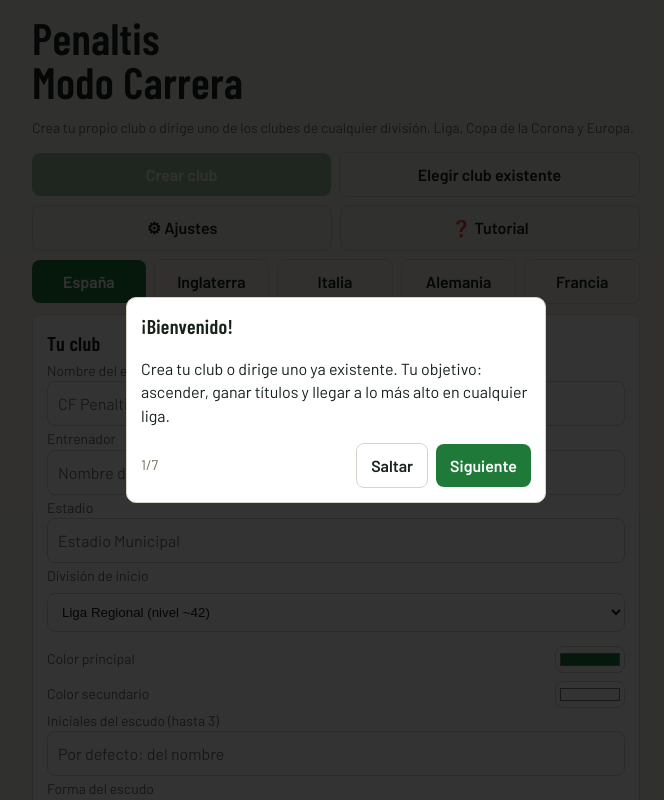
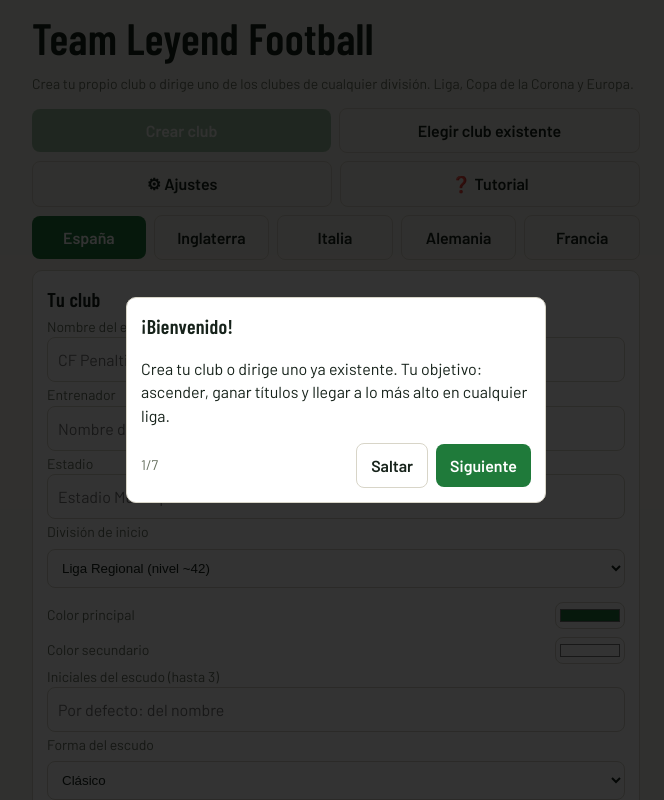
Before and after one commit to antonixjuegos11/Team_legend_football, a plain HTML site: page index.html in a window 1280 px wide. Shown: the top 800 px of the page, without its empty margins (304-968 px from the left). Drawn offline with nearby package versions, Linux system fonts and the light colour scheme; a web font is replaced by a local one.

Commit message:
Add files via upload

```diff
--- a/index.html
+++ b/index.html
@@ -149,7 +149,7 @@ function pick(){$('#app').innerHTML=`<h1>Elegir club</h1><div class="card"><labe
 function fc(){$('#pc').innerHTML=DIV[+$('#pd').value].map((n,i)=>`<option value="${i}">${n}</option>`).join('')}
 function sp(){const d=+$('#pd').value,i=+$('#pc').value,n=DIV[d][i];init(n,'#'+(Math.abs(fav(n)*2654435)%0xffffff).toString(16).padStart(6,'0'),$('#co').value.trim()||'Míster','Estadio '+n,d,i)}
 function setup(){
- $('#app').innerHTML=`<h1>Penaltis<br>Modo Carrera</h1><p class="mut">Crea tu propio club o dirige uno de los clubes de cualquier división. Liga, Copa de la Corona y Europa.</p><div class="row"><button style="flex:1" disabled>Crear club</button><button class="g" style="flex:1" onclick="pick()">Elegir club existente</button></div><div class="row" style="margin-top:8px"><button class="g" style="flex:1" onclick="ajustes('setup')">⚙ Ajustes</button><button class="g" style="flex:1" onclick="tut()">❓ Tutorial</button></div><div class="row" style="margin-top:8px">${Object.keys(LG).map(k=>`<button class="${LC==k?'':'g'}" style="flex:1;min-width:92px" onclick="setLg('${k}');setup()">${LG[k].n}</button>`).join('')}</div>${carList()}
+ $('#app').innerHTML=`<h1>Team Leyend Football</h1><p class="mut">Crea tu propio club o dirige uno de los clubes de cualquier división. Liga, Copa de la Corona y Europa.</p><div class="row"><button style="flex:1" disabled>Crear club</button><button class="g" style="flex:1" onclick="pick()">Elegir club existente</button></div><div class="row" style="margin-top:8px"><button class="g" style="flex:1" onclick="ajustes('setup')">⚙ Ajustes</button><button class="g" style="flex:1" onclick="tut()">❓ Tutorial</button></div><div class="row" style="margin-top:8px">${Object.keys(LG).map(k=>`<button class="${LC==k?'':'g'}" style="flex:1;min-width:92px" onclick="setLg('${k}');setup()">${LG[k].n}</button>`).join('')}</div>${carList()}
  <div class="card"><h3>Tu club</h3><label class="mut">Nombre del equipo</label><input id="tn" maxlength="22" placeholder="CF Penalti" oninput="">
  <label class="mut">Entrenador</label><input id="co" maxlength="22" placeholder="Nombre del míster">
  <label class="mut">Estadio</label><input id="st" maxlength="26" placeholder="Estadio Municipal">
```
